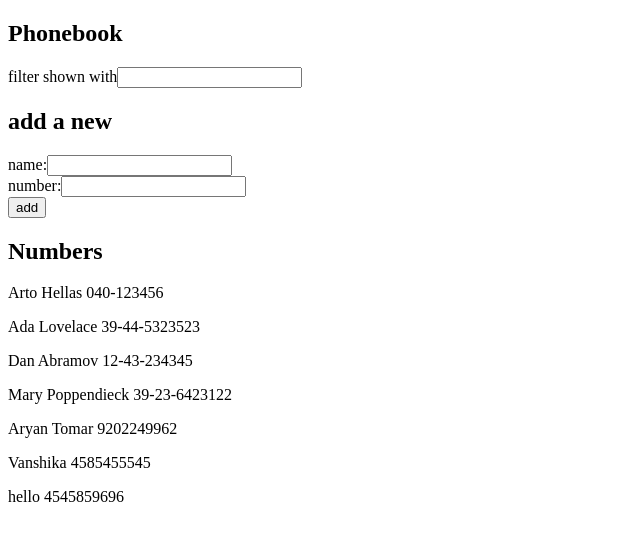
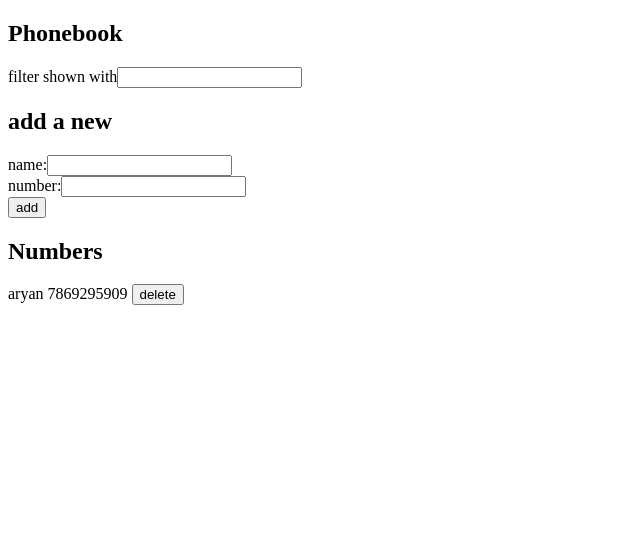
Before and after one commit to aryan436/FullStackOpen, a React (Vite) app in the folder part2/Phonebook/: page / in a window 1280 px wide. Shown: the top 540 px of the page, without its empty margins (0-640 px from the left). Built offline with nearby package versions, Linux system fonts and the light colour scheme; data requests are answered from the project's data file.

Commit message:
exercise 2.14 complete added delete functionality

```diff
--- a/part2/Phonebook/db.json
+++ b/part2/Phonebook/db.json
@@ -1,39 +1,9 @@
 {
   "persons": [
     {
-      "name": "Arto Hellas",
-      "number": "040-123456",
-      "id": "1"
-    },
-    {
-      "name": "Ada Lovelace",
-      "number": "39-44-5323523",
-      "id": "2"
-    },
-    {
-      "name": "Dan Abramov",
-      "number": "12-43-234345",
-      "id": "3"
-    },
-    {
-      "name": "Mary Poppendieck",
-      "number": "39-23-6423122",
-      "id": "4"
-    },
-    {
-      "name": "Aryan Tomar",
-      "number": "9202249962",
-      "id": "WWl4CtmNbjg"
-    },
-    {
-      "name": "Vanshika",
-      "number": "4585455545",
-      "id": "wR4bvXz9ooA"
-    },
-    {
-      "name": "hello",
-      "number": "4545859696",
-      "id": "L1RlJV-aXTo"
+      "name": "aryan",
+      "number": "7869295909",
+      "id": "_6AFO-NxbJs"
     }
   ],
   "$schema": "./node_modules/json-server/schema.json"
--- a/part2/Phonebook/src/App.jsx
+++ b/part2/Phonebook/src/App.jsx
@@ -3,18 +3,16 @@
 import PersonForm from "./components/PersonForm";
 import Persons from "./components/Persons";
 import { useEffect } from "react";
-import axios from 'axios'
+import personsService from "./services/persons";
 const App = () => {
   const [persons, setPersons] = useState([]);
   const [newName, setNewName] = useState("");
   const [newPhone, setNewPhone] = useState("");
   const [filter, setFilter] = useState("");
   useEffect(() => {
-    axios
-      .get("http://localhost:3001/persons")
-      .then((response) => {
-        setPersons(response.data)
-      })
+    personsService.getAll().then(initialPersons => {
+      setPersons(initialPersons);
+    })
   },[])
   const handleAdd = (event) => {
     event.preventDefault();
@@ -27,9 +25,9 @@
       name: newName,
       number: newPhone,
     };
-    axios.post("http://localhost:3001/persons", newPerson).then((response) => {
-      console.log(response.data);
-      setPersons(persons.concat(response.data));
+    personsService.create(newPerson).then(returnedPerson => {
+      console.log(returnedPerson);
+      setPersons(persons.concat(returnedPerson));
       setNewName("")
       setNewPhone("")
     })
@@ -49,6 +47,11 @@
     console.log(event.target.value)
     setFilter(event.target.value)
   }
+  const handleDelete = (id) => {
+    personsService.deletePerson(id).then(() => {
+      setPersons(persons.filter((person)=>person.id!==id))
+    })
+  }
   return (
     <div>
       <h2>Phonebook</h2>
@@ -56,7 +59,7 @@
       <h2>add a new</h2>
       <PersonForm handleAdd={handleAdd} handleNewName={handleNewName} newName={newName} newPhone={newPhone} handleNewPhone={handleNewPhone} />
       <h2>Numbers</h2>
-      <Persons personsToShow={personsToShow}/>
+      <Persons personsToShow={personsToShow} handleDelete={handleDelete}/>
     </div>
   );
 };
--- a/part2/Phonebook/src/components/Person.jsx
+++ b/part2/Phonebook/src/components/Person.jsx
@@ -1,8 +1,9 @@
-const Person = ({ person }) => {
-    return (
-      <p>
-        {person.name} {person.number}
-      </p>
-    );
-}
-export default Person
+const Person = ({ person, handleDelete }) => {
+  console.log(person,handleDelete)
+  return (
+    <p>
+      {person.name} {person.number} <button onClick={()=>handleDelete(person.id)}>delete</button>
+    </p>
+  );
+};
+export default Person;
--- a/part2/Phonebook/src/components/Persons.jsx
+++ b/part2/Phonebook/src/components/Persons.jsx
@@ -1,7 +1,8 @@
 import Person from "./Person";
-const Persons = ({ personsToShow }) => {
+const Persons = ({ personsToShow ,handleDelete}) => {
         return personsToShow.map((person) => {
-            return <Person key={person.id} person={person} />
+            return <Person key={person.id} person={person} handleDelete={handleDelete} />
+
         });
 
 }
--- /dev/null
+++ b/part2/Phonebook/src/services/persons.js
@@ -0,0 +1,14 @@
+import axios from "axios";
+const baseUrl = "http://localhost:3001/persons";
+const getAll = () => {
+    const request = axios.get(baseUrl)
+    return request.then(response=>response.data)
+}
+const create = (newPerson) => {
+    const request = axios.post(baseUrl, newPerson)
+    return request.then(response=>response.data)
+}
+const deletePerson = (id) => {
+    return axios.delete(`${baseUrl}/${id}`);
+}
+    export default { getAll, create ,deletePerson}
```
Also changed, not shown: 1 other file (tests, documents, lock files or other folders).
